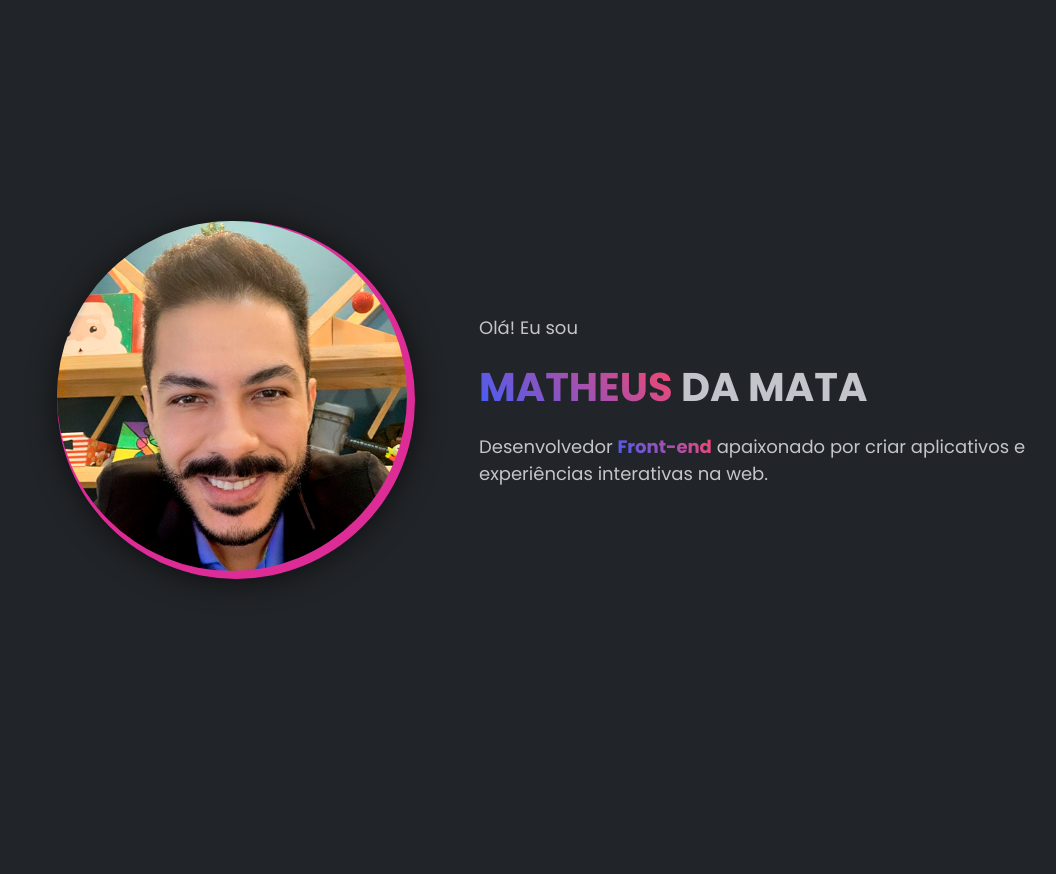
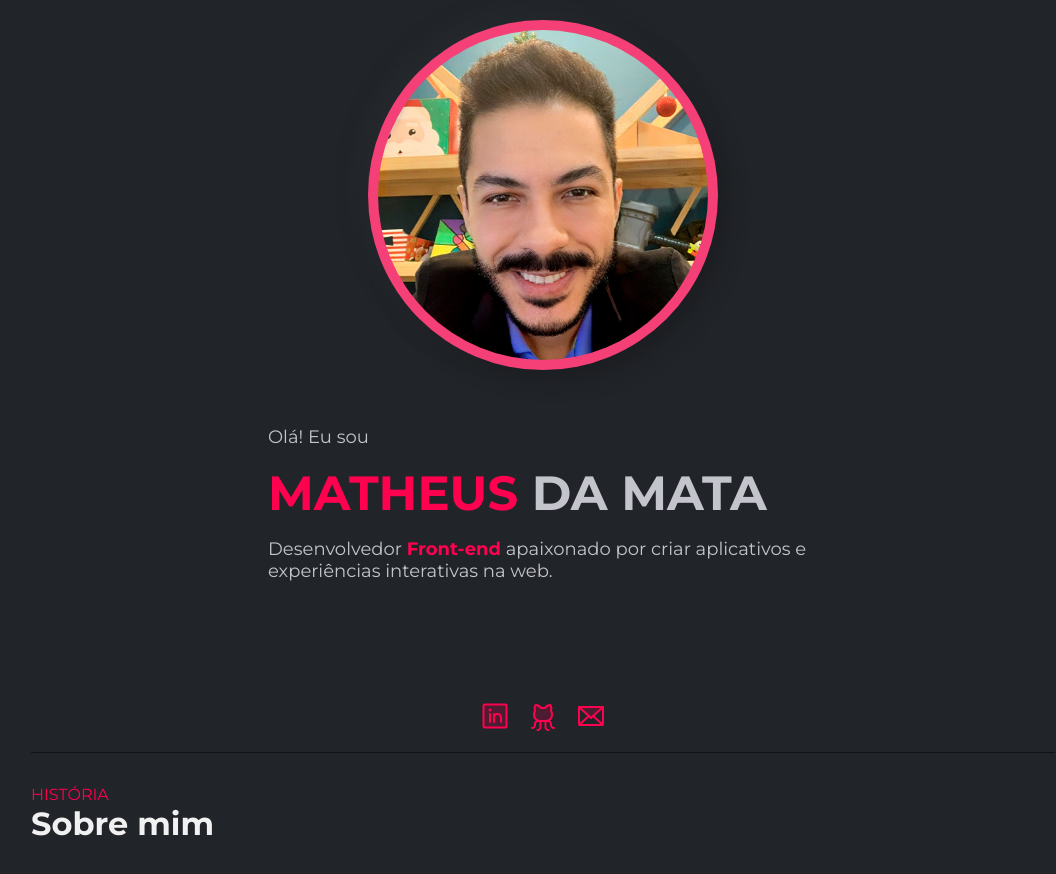
Before and after one commit to matheusdamata/next-portfolio, a Next.js app: page / in a window 1280 px wide. Shown: the top 874 px of the page, without its empty margins (97-1153 px from the left). Before the commit the page ends 800 px from the top, so only its background shows below. Built offline with nearby package versions, Linux system fonts and the light colour scheme.

Commit message:
feat: :sparkles: Added: Socials in page home.

```diff
--- a/package.json
+++ b/package.json
@@ -18,6 +18,7 @@
     "eslint": "8.30.0",
     "eslint-config-next": "13.0.7",
     "next": "13.0.7",
+    "phosphor-react": "^1.4.1",
     "react": "18.2.0",
     "react-dom": "18.2.0",
     "typescript": "4.9.4"
--- /dev/null
+++ b/src/components/DividingLine/index.tsx
@@ -0,0 +1,5 @@
+import { Line } from '../../styles/components/dividingline'
+
+export function DividingLine() {
+  return <Line />
+}
--- a/src/pages/_document.tsx
+++ b/src/pages/_document.tsx
@@ -11,8 +11,9 @@ export default function Document() {
           href="https://fonts.gstatic.com"
           crossOrigin="anonymous"
         />
+
         <link
-          href="https://fonts.googleapis.com/css2?family=Poppins:wght@300;400;500;600;700&display=swap"
+          href="https://fonts.googleapis.com/css2?family=Montserrat:wght@300;400;500;600;700;800&display=swap"
           rel="stylesheet"
         />
 
--- /dev/null
+++ b/src/pages/aboutme/index.tsx
@@ -0,0 +1,10 @@
+import { Container } from '../../styles/pages/aboutme'
+
+export function AboutMe() {
+  return (
+    <Container>
+      <span>HISTÓRIA</span>
+      <h1>Sobre mim</h1>
+    </Container>
+  )
+}
--- a/src/pages/index.tsx
+++ b/src/pages/index.tsx
@@ -1,9 +1,18 @@
 import Head from 'next/head'
 import Image from 'next/image'
 
-import { AboutMe, Container, ProfileImageContent } from '../styles/pages/home'
+import {
+  Container,
+  HomeAboutMe,
+  HomeContent,
+  ProfileImageContent,
+  Socials,
+} from '../styles/pages/home'
 
 import ProfileImage from '../assets/profile.svg'
+import { AboutMe } from './aboutme'
+import { DividingLine } from '../components/DividingLine'
+import { LinkedinLogo, GithubLogo, Envelope } from 'phosphor-react'
 
 export default function Home() {
   return (
@@ -13,20 +22,34 @@ export default function Home() {
       </Head>
 
       <Container>
+        <HomeContent>
           <ProfileImageContent>
             <Image src={ProfileImage} width={350} height={350} alt="" />
           </ProfileImageContent>
 
-        <AboutMe>
+          <HomeAboutMe>
             <span>Olá! Eu sou</span>
+
             <h1>
               <strong>MATHEUS</strong> DA MATA
             </h1>
+
             <p>
               Desenvolvedor <strong>Front-end</strong> apaixonado por criar
               aplicativos e experiências interativas na web.
             </p>
-        </AboutMe>
+          </HomeAboutMe>
+
+          <Socials>
+            <LinkedinLogo  size={32} weight="duotone" />
+            <GithubLogo size={32} weight="duotone" />
+            <Envelope size={32} weight="duotone" />
+          </Socials>
+        </HomeContent>
+
+        <DividingLine />
+
+        <AboutMe />
       </Container>
     </>
   )
--- /dev/null
+++ b/src/styles/components/dividingline.ts
@@ -0,0 +1,10 @@
+import { styled } from '..'
+
+export const Line = styled('span', {
+  height: 1,
+  width: '100%',
+
+  margin: '0 0 2rem',
+
+  background: '$gray900',
+})
--- a/src/styles/global.ts
+++ b/src/styles/global.ts
@@ -9,6 +9,7 @@ export const globalStyles = globalCss({
 
   html: {
     scrollBehavior: 'smooth',
+    '-webkit-font-smoothing': 'antialiased',
   },
 
   ':focus': {
@@ -22,7 +23,7 @@ export const globalStyles = globalCss({
   },
 
   'body, input, textarea, button': {
-    fontFamily: 'Poppins',
+    fontFamily: 'Montserrat',
     fontSize: '1rem',
     fontWeight: 400,
   },
@@ -30,4 +31,22 @@ export const globalStyles = globalCss({
   button: {
     cursor: 'pointer',
   },
+
+  '::-webkit-scrollbar': {
+    width: 10,
+  },
+
+  '::-webkit-scrollbar-track': {
+    background: '$gray700',
+    borderRadius: 10,
+  },
+
+  '::-webkit-scrollbar-thumb': {
+    background: '$gray900',
+    borderRadius: 10,
+  },
+
+  '::-webkit-scrollbar-thumb:hover': {
+    background: '$purpleDark',
+  },
 })
--- a/src/styles/index.ts
+++ b/src/styles/index.ts
@@ -18,7 +18,10 @@ export const {
       gray800: '#212428',
       gray700: '#202024',
       gray300: '#c4c4cc',
-      gray100: '#e1e1e6',
+      gray200: '#e1e1e6',
+      gray100: '#f1f1f1',
+
+      pink900: '#ff014f',
 
       purpleLight: '#DA00FE',
       purpleDark: '#A100ED',
--- /dev/null
+++ b/src/styles/pages/aboutme.ts
@@ -0,0 +1,19 @@
+import { styled } from '..'
+
+export const Container = styled('div', {
+  width: '100%',
+  maxWidth: 1024,
+  height: '100vh',
+
+  display: 'flex',
+  flexDirection: 'column',
+
+  span: {
+    fontSize: '1rem',
+    color: '$pink900',
+  },
+
+  h1: {
+    fontSize: '$2xl',
+  },
+})
--- a/src/styles/pages/home.ts
+++ b/src/styles/pages/home.ts
@@ -3,10 +3,18 @@ import { keyframes, styled } from '..'
 export const Container = styled('main', {
   width: '100%',
   maxWidth: 1024,
-  height: '100vh',
 
   display: 'flex',
-  flexDirection: 'row',
+  flexDirection: 'column',
+  alignItems: 'center',
+  justifyContent: 'center',
+})
+
+export const HomeContent = styled('div', {
+  height: 'calc(100vh - 3rem)',
+
+  display: 'flex',
+  flexDirection: 'column',
   alignItems: 'center',
   justifyContent: 'center',
 })
@@ -16,13 +24,24 @@ export const ProfileImageBorderAnimate = keyframes({
     backgroundColor: 'rgba(252,70,107,1)',
   },
   '50%': {
-    backgroundColor: 'rgba(63,94,251,1)',
+    backgroundColor: 'rgba(213,94,251,1)',
   },
   '75%': {
     backgroundColor: 'rgba(222,44,151,1)',
   },
   '100%': {
     backgroundColor: 'rgba(252,70,107,1)',
+  },
+})
+
+export const ProfileImageAnimate = keyframes({
+  '0%': {
+    transform: 'scaleX(0)',
+    transformOrigin: 'bottom right',
+  },
+  '100%': {
+    transform: 'scaleX(1)',
+    transformOrigin: 'bottom right',
   },
 })
 
@@ -33,18 +52,19 @@ export const ProfileImageContent = styled('div', {
 
   borderRadius: '100%',
 
-  boxShadow: '0px 2px 35px -7px rgba(0,0,0,0.9)',
+  boxShadow: '10px 10px 19px #1c1e22, -10px -10px 19px #262a2e',
 
   animation: `${ProfileImageBorderAnimate} 2s infinite`,
 
   img: {
     borderRadius: '50%',
-    marginRight: '0.5rem',
-    marginBottom: '0.5rem',
+    padding: '0.625rem',
+
+    animation: `${ProfileImageAnimate} .5s ease`,
   },
 })
 
-export const AboutMe = styled('div', {
+export const HomeAboutMe = styled('div', {
   width: 550,
 
   display: 'flex',
@@ -52,12 +72,13 @@ export const AboutMe = styled('div', {
   alignItems: 'flex-start',
   justifyContent: 'center',
 
-  marginLeft: '4rem',
+  marginTop: '3.5rem',
 
   color: '$gray300',
 
   h1: {
-    fontSize: '2.5rem',
+    fontSize: '3rem',
+    fontWeight: 700,
 
     marginTop: '1rem',
   },
@@ -67,10 +88,7 @@ export const AboutMe = styled('div', {
   },
 
   strong: {
-    backgroundImage:
-      '-webkit-linear-gradient(45deg, rgba(63,94,251,1) 0%, rgba(252,70,107,1) 100%)',
-    '-webkit-background-clip': 'text',
-    '-webkit-text-fill-color': 'transparent',
+    color: '$pink900',
   },
 
   p: {
@@ -79,3 +97,26 @@ export const AboutMe = styled('div', {
     marginTop: '1rem',
   },
 })
+
+export const Socials = styled('div', {
+  width: '100%',
+  height: 150,
+
+  display: 'flex',
+  flexDirection: 'row',
+  alignItems: 'flex-end',
+  justifyContent: 'center',
+
+  gap: '1rem',
+
+  svg: {
+    color: '$pink900',
+  },
+
+  'svg:hover': {
+    transition: 'color .5s ease',
+    color: '$purpleDark',
+
+    transform: 'scale(1.1)',
+  },
+})
```
Also changed, not shown: 1 other file (tests, documents, lock files or other folders). Lines whose indentation alone changed are shown as unchanged.
